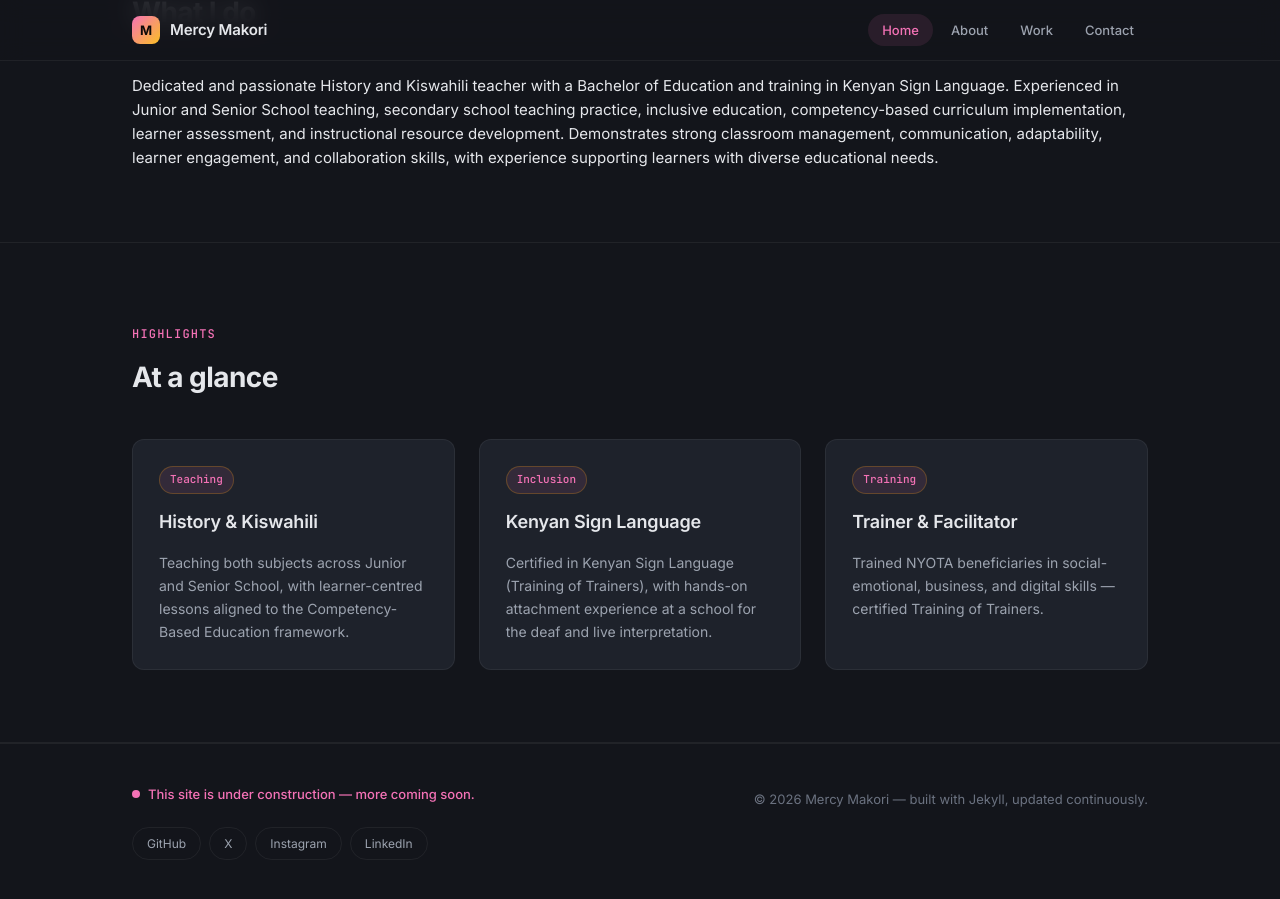
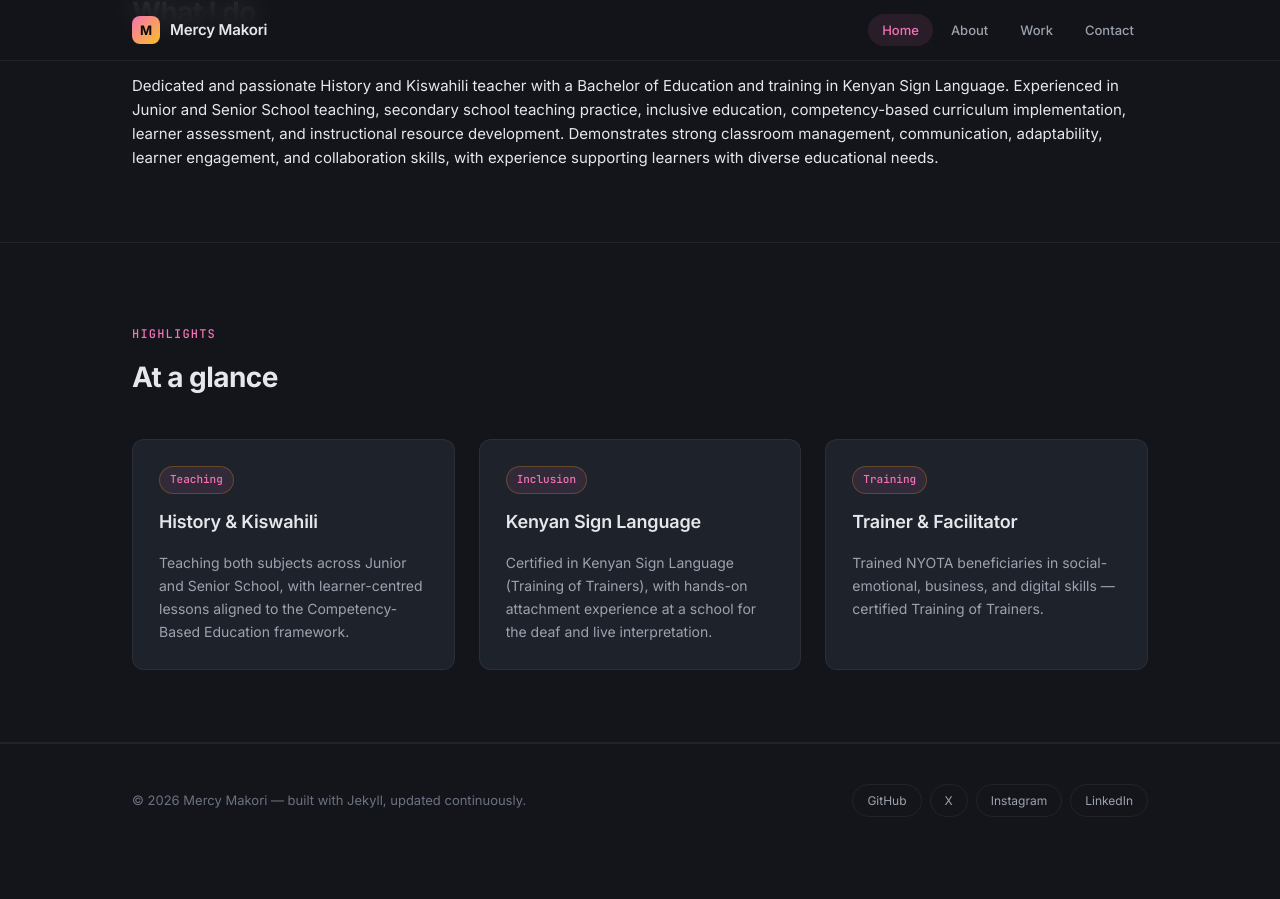
Before and after one commit to mercymakori/mercymakori.github.io, a Jekyll site: the page built from index.md, in a window 1280 px wide and 900 px high, scrolled down 698 px. Built offline with Jekyll 4.4.1, drawn with Linux system fonts in a browser that asks for light colours; after the commit the page ends 1555 px from its top, so only the background shows below that.

Commit message:
remove footer under-construction notice — site good to go

```diff
--- a/_layouts/default.html
+++ b/_layouts/default.html
@@ -34,9 +34,6 @@
 
   <footer class="site-footer">
     <div class="page">
-      <p class="construction-note">
-        <span class="pulse"></span> This site is under construction — more coming soon.
-      </p>
       <p>&copy; {{ 'now' | date: "%Y" }} Mercy Makori — built with Jekyll, updated continuously.</p>
       <div class="social-links">
         {% if site.social_profiles.github != blank %}<a href="{{ site.social_profiles.github }}" target="_blank" rel="noopener noreferrer">GitHub</a>{% endif %}
```
